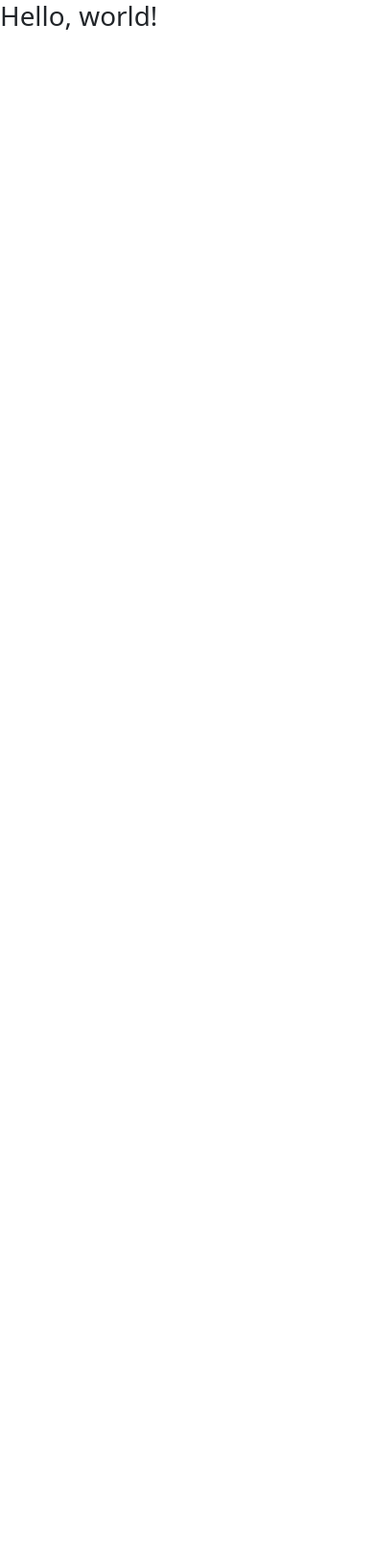
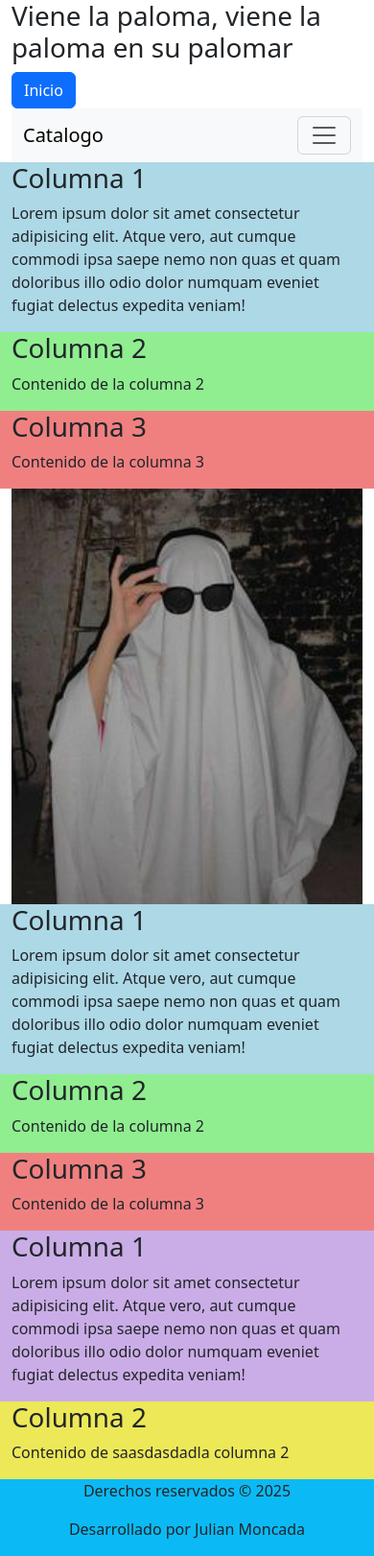
Before and after one commit to Kairos0159/miprimerbootstrap, a plain HTML site: page index.html in a window 390 px wide. Shown: the whole page at 96% size. Before the commit the page ends 844 px from the top, so only its background shows below. Drawn offline with nearby package versions, Linux system fonts and the light colour scheme.

Commit message:
modificacion

```diff
--- a/index.html
+++ b/index.html
@@ -7,7 +7,98 @@
     <link href="https://cdn.jsdelivr.net/npm/bootstrap@5.3.3/dist/css/bootstrap.min.css" rel="stylesheet" integrity="sha384-QWTKZyjpPEjISv5WaRU9OFeRpok6YctnYmDr5pNlyT2bRjXh0JMhjY6hW+ALEwIH" crossorigin="anonymous">
   </head>
   <body>
-    <h1>Hello, world!</h1>
+    <div class="container">
+        <h1>Viene la paloma, viene la paloma en su palomar</h1>
+        <button type="button" class="btn btn-primary">Inicio</I></button>
+        <nav class="navbar navbar-expand-lg bg-body-tertiary">
+            <div class="container-fluid">
+              <a class="navbar-brand" href="#">Catalogo</a>
+              <button class="navbar-toggler" type="button" data-bs-toggle="collapse" data-bs-target="#navbarSupportedContent" aria-controls="navbarSupportedContent" aria-expanded="false" aria-label="Toggle navigation">
+                <span class="navbar-toggler-icon"></span>
+              </button>
+              <div class="collapse navbar-collapse" id="navbarSupportedContent">
+                <ul class="navbar-nav me-auto mb-2 mb-lg-0">
+                  <li class="nav-item">
+                    <a class="nav-link active" aria-current="page" href="#">Inicio</a>
+                  </li>
+                  <li class="nav-item">
+                    <a class="nav-link" href="#">Contactos</a>
+                  </li>
+                  <li class="nav-item dropdown">
+                    <a class="nav-link dropdown-toggle" href="#" role="button" data-bs-toggle="dropdown" aria-expanded="false">
+                      Dropdown
+                    </a>
+                    <ul class="dropdown-menu">
+                      <li><a class="dropdown-item" href="#">Action</a></li>
+                      <li><a class="dropdown-item" href="#">Another action</a></li>
+                      <li><hr class="dropdown-divider"></li>
+                      <li><a class="dropdown-item" href="#">Something else here</a></li>
+                    </ul>
+                  </li>
+                  <li class="nav-item">
+                    <a class="nav-link disabled" aria-disabled="true">Bara de busqueda</a>
+                  </li>
+                </ul>
+                <form class="d-flex" role="Buscar">
+                  <input class="form-control me-2" type="Buscar" placeholder="Buscar" aria-label="Buscar">
+                  <button class="btn btn-outline-success" type="submit">Buscar</button>
+                </form>
+              </div>
+            </div>
+          </nav>
+
+    </div>
+    <div class="container-fluid">
+        <div class="row">
+            <div class="col-sm-3" style="background-color:lightblue;">
+                <h1>Columna 1</h1>
+                <p>Lorem ipsum dolor sit amet consectetur adipisicing elit. Atque vero, aut cumque commodi ipsa saepe nemo non quas et quam doloribus illo odio dolor numquam eveniet fugiat delectus expedita veniam!</p>
+            </div>
+            <div class="col-sm-3" style="background-color:lightgreen;">
+                <h1>Columna 2</h1>
+                <p>Contenido de la columna 2</p>
+            </div>
+            <div class="col-sm-6" style="background-color:lightcoral;">
+                <h1>Columna 3</h1>
+                <p>Contenido de la columna 3</p>
+            </div>
+        </div>
+    </div>
+    <div class="container-fluid">
+        <img src="img/ghost.jpg" class="img-fluid" alt="" style="width: 100%">
+    </div>
+<div class="container">
+    <div class="row">
+        <div class="col-sm-4" style="background-color:lightblue;">
+            <h1>Columna 1</h1>
+            <p>Lorem ipsum dolor sit amet consectetur adipisicing elit. Atque vero, aut cumque commodi ipsa saepe nemo non quas et quam doloribus illo odio dolor numquam eveniet fugiat delectus expedita veniam!</p>
+        </div>
+        <div class="col-sm-6" style="background-color:lightgreen;">
+            <h1>Columna 2</h1>
+            <p>Contenido de la columna 2</p>
+        </div>
+        <div class="col-sm-2" style="background-color:lightcoral;">
+            <h1>Columna 3</h1>
+            <p>Contenido de la columna 3</p>
+        </div>
+    </div>
+</div >
+<div class="container-fluid">
+    <div class="row">
+        <div class="col-sm-6" style="background-color:rgb(202, 173, 230);">
+            <h1>Columna 1</h1>
+            <p>Lorem ipsum dolor sit amet consectetur adipisicing elit. Atque vero, aut cumque commodi ipsa saepe nemo non quas et quam doloribus illo odio dolor numquam eveniet fugiat delectus expedita veniam!</p>
+        </div>
+        <div class="col-sm-6" style="background-color:rgba(234, 228, 54, 0.826);">
+            <h1>Columna 2</h1>
+            <p>Contenido de saasdasdadla columna 2</p>
+        </div>
+<footer style="background-color:rgb(11, 186, 245); text-align:center;">
+    <p>Derechos reservados &copy; 2025</p>
+    <p>Desarrollado por Julian Moncada</p>
+
+</footer>
+
     <script src="https://cdn.jsdelivr.net/npm/bootstrap@5.3.3/dist/js/bootstrap.bundle.min.js" integrity="sha384-YvpcrYf0tY3lHB60NNkmXc5s9fDVZLESaAA55NDzOxhy9GkcIdslK1eN7N6jIeHz" crossorigin="anonymous"></script>
   </body>
 </html>
```
